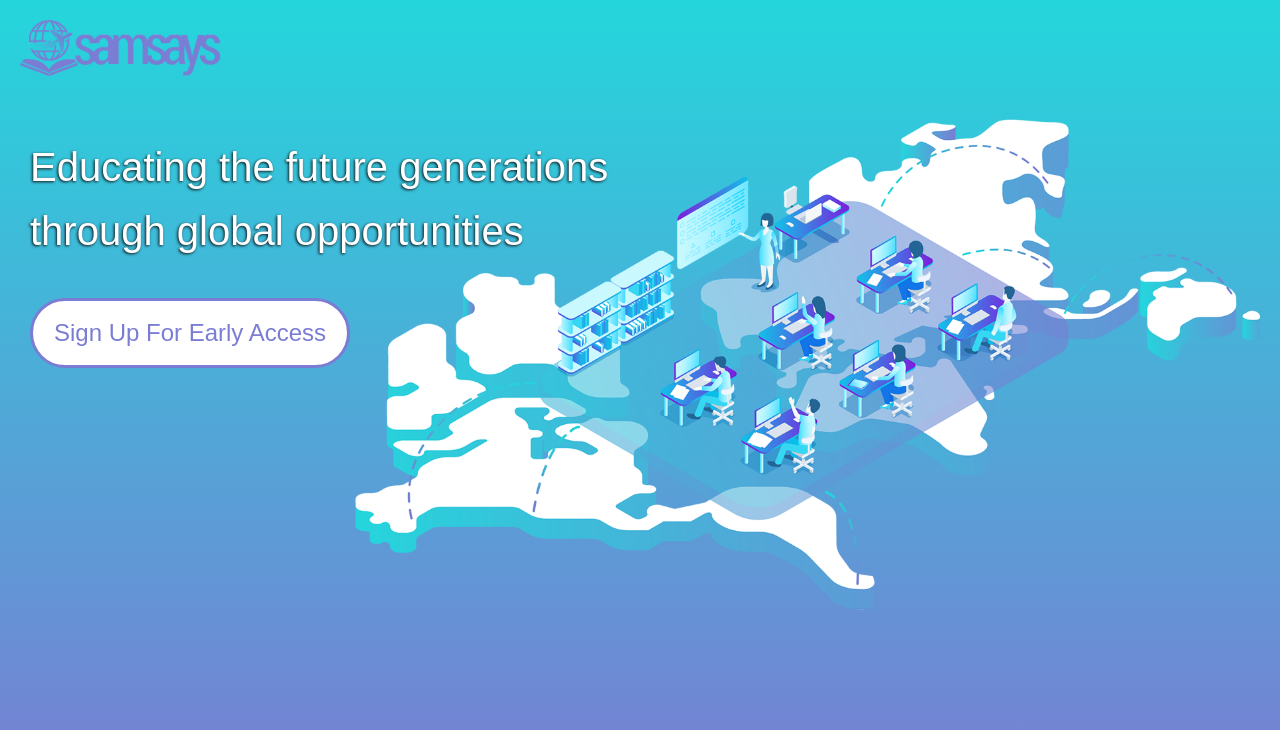
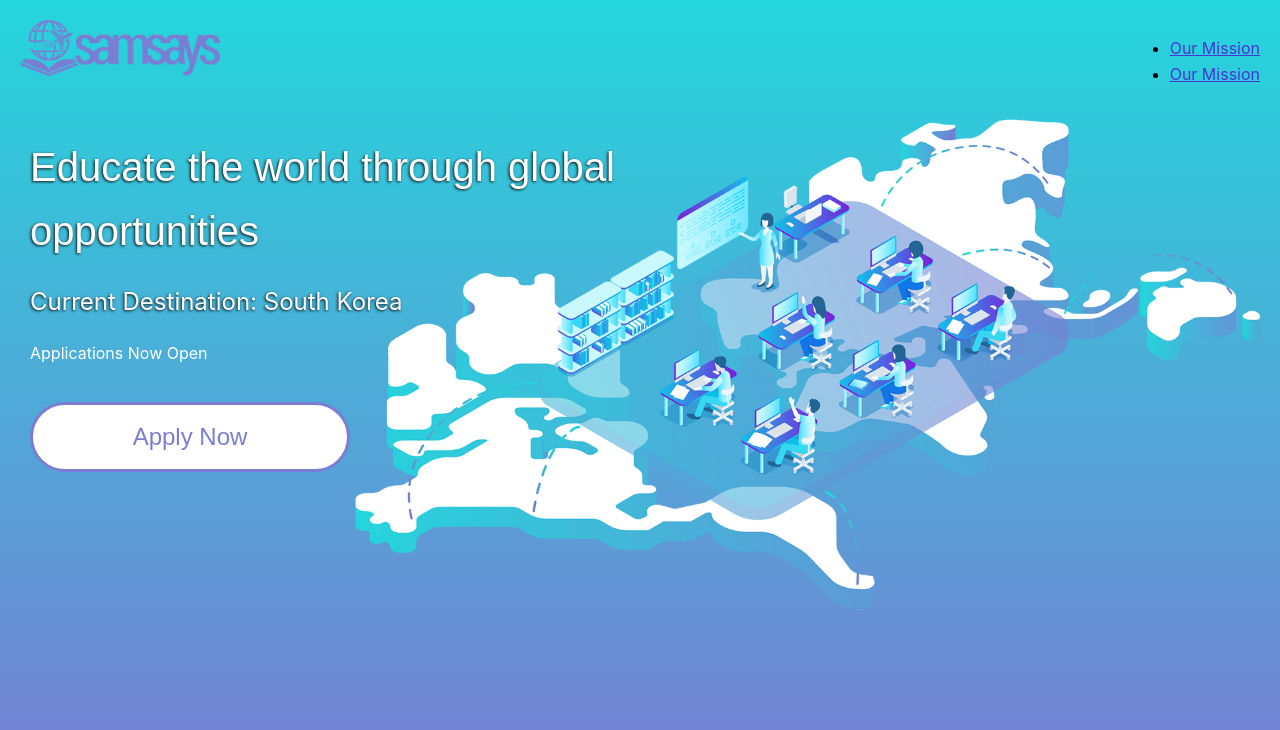
Before and after one commit to jamesonamadeus/samsays, a website: page src/index.html in a window 1280 px wide. Drawn offline with Linux system fonts and the light colour scheme.

Commit message:
hero styling

```diff
--- a/src/css/scss/segments/_hero.scss
+++ b/src/css/scss/segments/_hero.scss
@@ -54,9 +54,11 @@
     color: $white;
     text-shadow: -1px 1px 3px $black;
     text-align: left;
+  }
 
-    &-secondary {
-    }
+  &-subline {
+    @include font-size(24);
+    text-shadow: -1px 1px 3px $black;
   }
 
   a {
--- a/src/index.html
+++ b/src/index.html
@@ -43,6 +43,14 @@
             </a>
         </h1>
         <nav class="nav" role="navigation">
+            <ul>
+                <li><a href="#mission">
+                        Our Mission
+                    </a></li>
+                <li><a href="#mission">
+                        Our Mission
+                    </a></li>
+            </ul>
         </nav>
     </header>
 
@@ -51,8 +59,10 @@
         <section class="hero" id="hero">
             <div class="hero-inner">
                 <div class="hero-content">
-                    <p class="hero-tagline">Educating the future generations through global opportunities</p>
-                    <button class="btn hero-btn">Sign Up For Early Access</button>
+                    <p class="hero-tagline">Educate the world through global opportunities</p>
+                    <p class="hero-subline">Current Destination: South Korea</p>
+                    <p>Applications Now Open</p>
+                    <button class="btn hero-btn">Apply Now</button>
                 </div>
                 <img class="lozad hero-image" data-src="images/hero-lg.png" alt="Classroom of Teacher and Students on top of a map of Earth">
             </div>
```
Also changed, not shown: src/css/main.css.
